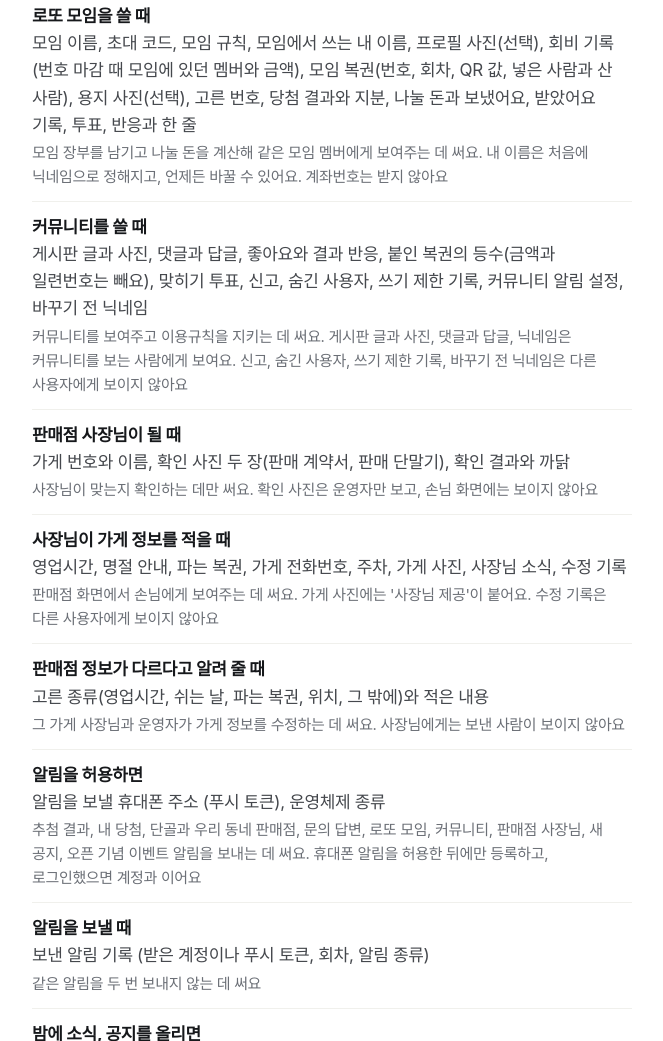
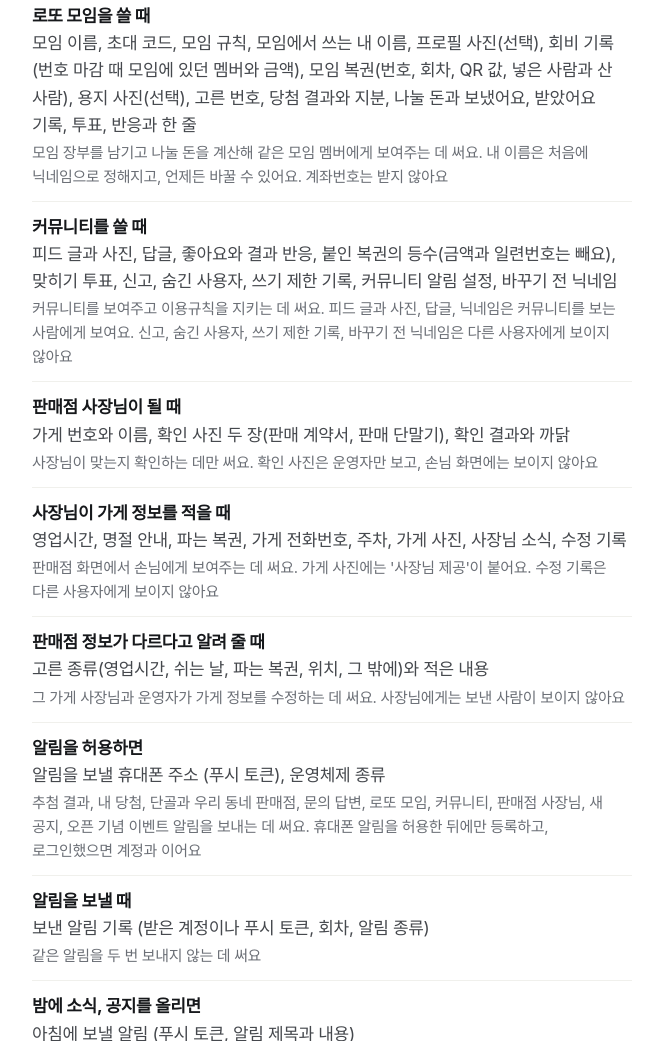
Before and after one commit to cha-lotto/cha-lotto.github.io, a plain HTML site: page privacy.html in a window 1280 px wide. Shown: the part 1436-2477 px from the top of the page, without its empty margins (308-971 px from the left). Drawn offline with Linux system fonts and the light colour scheme; a web font is replaced by a local one.

Commit message:
처리방침: 커뮤니티 게시판을 빼서 '피드 글과 사진, 답글'로
Co-Authored-By: Claude Opus 5.5 <noreply@anthropic.com>
Claude-Session: https://claude.ai/code/session_01AU9nyrrBoZMTAzBUZrY5YM

```diff
--- a/privacy.html
+++ b/privacy.html
@@ -79,7 +79,7 @@ footer a{color:var(--sub)}
 <div class="kv"><div><span class="k">우리 동네를 정하면</span></div><div class="v">우리 동네 (시, 도와 시, 군, 구. 예: 경기 구리시)</div><div class="s">우리 동네 판매점에서 1, 2등이 나오면 알려드리는 데 써요. 동이나 정확한 주소, 위치는 저장하지 않아요. 알림 설정과 함께 계정에 저장하고, 삭제하거나 탈퇴하면 없어져요</div></div>
 <div class="kv"><div><span class="k">문의할 때</span></div><div class="v">문의 종류와 내용, 첨부 사진(선택)</div><div class="s">문의에 답하는 데 써요. 답은 앱 알림과 내 문의 내역으로 알려드려요</div></div>
 <div class="kv"><div><span class="k">로또 모임을 쓸 때</span></div><div class="v">모임 이름, 초대 코드, 모임 규칙, 모임에서 쓰는 내 이름, 프로필 사진(선택), 회비 기록(번호 마감 때 모임에 있던 멤버와 금액), 모임 복권(번호, 회차, QR 값, 넣은 사람과 산 사람), 용지 사진(선택), 고른 번호, 당첨 결과와 지분, 나눌 돈과 보냈어요, 받았어요 기록, 투표, 반응과 한 줄</div><div class="s">모임 장부를 남기고 나눌 돈을 계산해 같은 모임 멤버에게 보여주는 데 써요. 내 이름은 처음에 닉네임으로 정해지고, 언제든 바꿀 수 있어요. 계좌번호는 받지 않아요</div></div>
-<div class="kv"><div><span class="k">커뮤니티를 쓸 때</span></div><div class="v">게시판 글과 사진, 댓글과 답글, 좋아요와 결과 반응, 붙인 복권의 등수(금액과 일련번호는 빼요), 맞히기 투표, 신고, 숨긴 사용자, 쓰기 제한 기록, 커뮤니티 알림 설정, 바꾸기 전 닉네임</div><div class="s">커뮤니티를 보여주고 이용규칙을 지키는 데 써요. 게시판 글과 사진, 댓글과 답글, 닉네임은 커뮤니티를 보는 사람에게 보여요. 신고, 숨긴 사용자, 쓰기 제한 기록, 바꾸기 전 닉네임은 다른 사용자에게 보이지 않아요</div></div>
+<div class="kv"><div><span class="k">커뮤니티를 쓸 때</span></div><div class="v">피드 글과 사진, 답글, 좋아요와 결과 반응, 붙인 복권의 등수(금액과 일련번호는 빼요), 맞히기 투표, 신고, 숨긴 사용자, 쓰기 제한 기록, 커뮤니티 알림 설정, 바꾸기 전 닉네임</div><div class="s">커뮤니티를 보여주고 이용규칙을 지키는 데 써요. 피드 글과 사진, 답글, 닉네임은 커뮤니티를 보는 사람에게 보여요. 신고, 숨긴 사용자, 쓰기 제한 기록, 바꾸기 전 닉네임은 다른 사용자에게 보이지 않아요</div></div>
 <div class="kv"><div><span class="k">판매점 사장님이 될 때</span></div><div class="v">가게 번호와 이름, 확인 사진 두 장(판매 계약서, 판매 단말기), 확인 결과와 까닭</div><div class="s">사장님이 맞는지 확인하는 데만 써요. 확인 사진은 운영자만 보고, 손님 화면에는 보이지 않아요</div></div>
 <div class="kv"><div><span class="k">사장님이 가게 정보를 적을 때</span></div><div class="v">영업시간, 명절 안내, 파는 복권, 가게 전화번호, 주차, 가게 사진, 사장님 소식, 수정 기록</div><div class="s">판매점 화면에서 손님에게 보여주는 데 써요. 가게 사진에는 '사장님 제공'이 붙어요. 수정 기록은 다른 사용자에게 보이지 않아요</div></div>
 <div class="kv"><div><span class="k">판매점 정보가 다르다고 알려 줄 때</span></div><div class="v">고른 종류(영업시간, 쉬는 날, 파는 복권, 위치, 그 밖에)와 적은 내용</div><div class="s">그 가게 사장님과 운영자가 가게 정보를 수정하는 데 써요. 사장님에게는 보낸 사람이 보이지 않아요</div></div>
```
